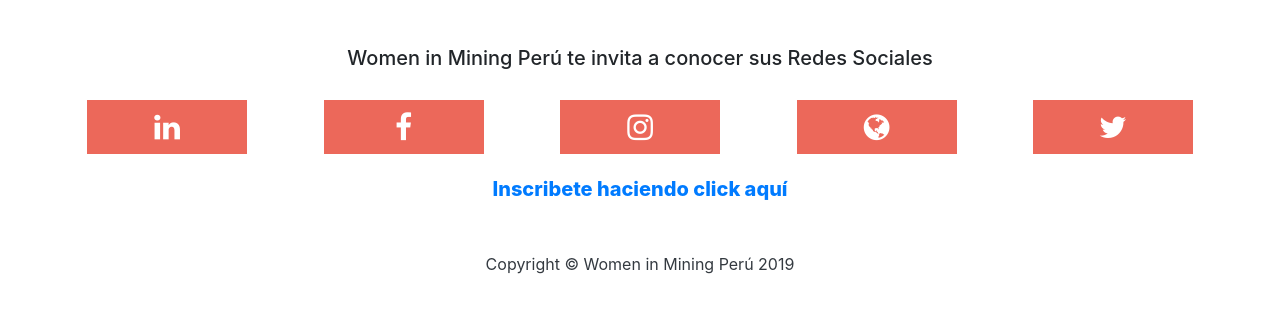
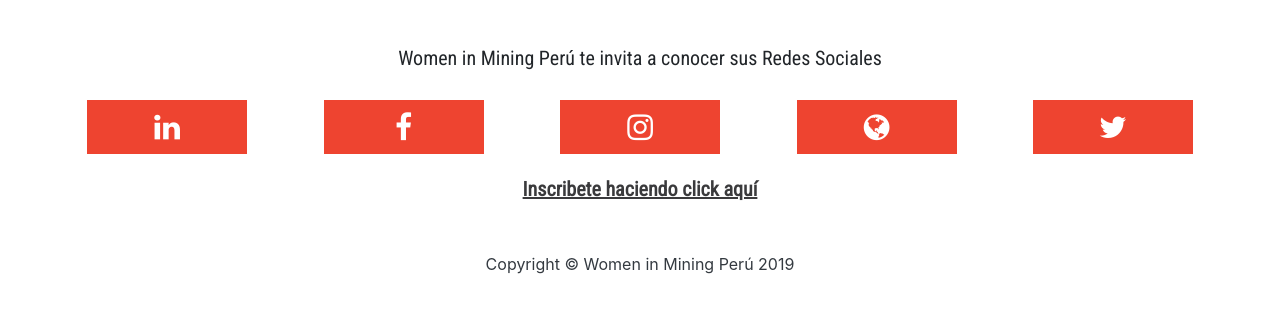
Before and after one commit to dayaGuerra/redessocialeswimperu, a website: page index.html in a window 1280 px wide. Shown: the part 322-634 px from the top of the page. Drawn offline with Linux system fonts and the light colour scheme.

Commit message:
Añadiendo nuevo color de botones y cambio de tipografia

```diff
--- a/css/full-width-pics.css
+++ b/css/full-width-pics.css
@@ -29,29 +29,29 @@
 }
 
 .fa-facebook {
-  background: rgba(231, 64, 46, 0.787);
+  background: #EE4430;
   color: white;
 }
 
 .fa-twitter {
-  background:rgba(231, 64, 46, 0.787);
+  background:#EE4430;
   color: white;
 }
 
 
 .fa-linkedin {
-  background: rgba(231, 64, 46, 0.787);
+  background: #EE4430;
   color: white;
 }
 
 
 .fa-instagram {
-  background:rgba(231, 64, 46, 0.787);
+  background:#EE4430;
   color: white;
 }
 
 .fa-globe {
-  background:rgba(231, 64, 46, 0.787);
+  background:#EE4430;
   color: white;
 }
 
@@ -64,3 +64,12 @@
   font-weight: 800;
   font-size: 20px
 }
+
+h5,a{
+  font-family: 'Roboto Condensed', sans-serif;
+}
+
+a{
+  color: #3A3A3C;
+  text-decoration: underline;
+}
--- a/index.html
+++ b/index.html
@@ -11,7 +11,7 @@
 
   <!-- Bootstrap core CSS -->
   <link href="vendor/bootstrap/css/bootstrap.min.css" rel="stylesheet">
-
+  <link href="https://fonts.googleapis.com/css?family=Roboto+Condensed&display=swap" rel="stylesheet">
   <!-- Custom styles for this template -->
   <link href="css/full-width-pics.css" rel="stylesheet">
 
```
